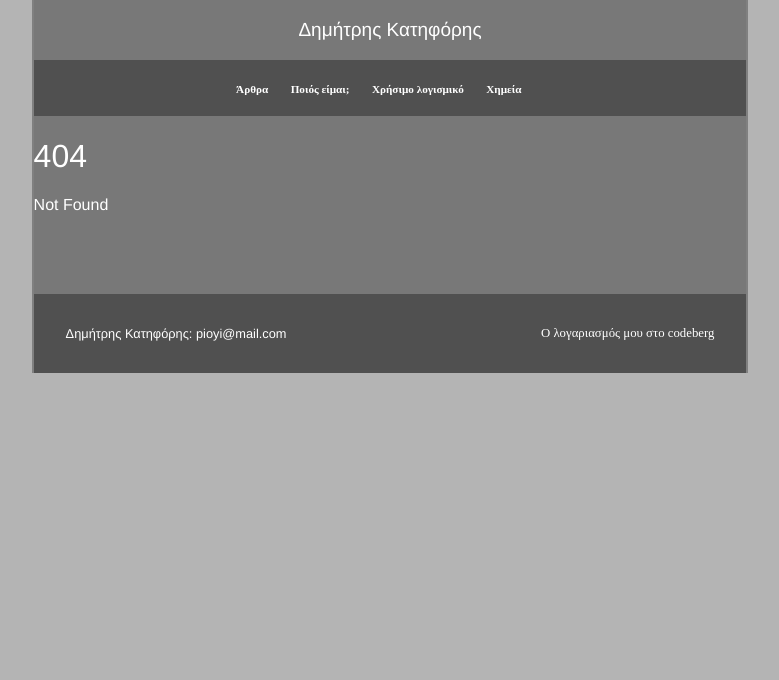
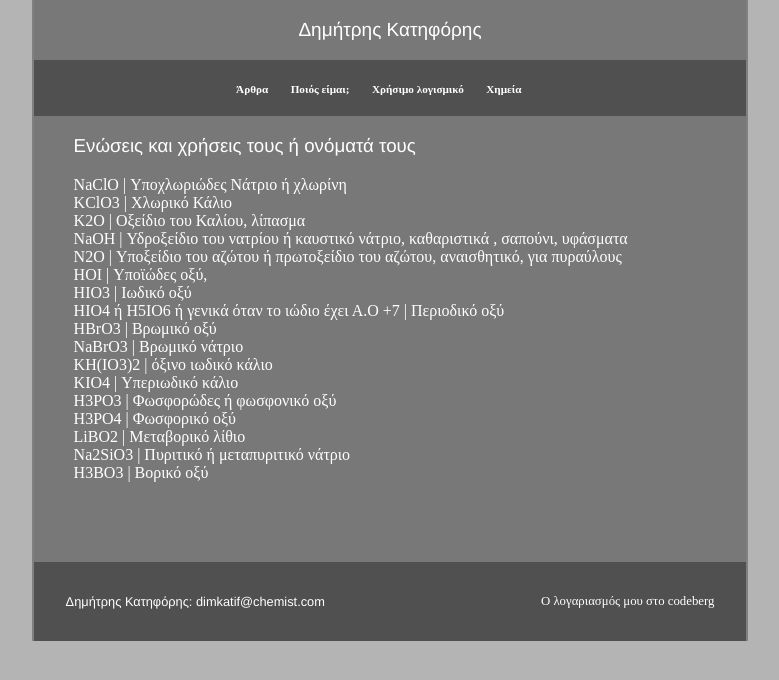
Before and after one commit to mitsoska/website_final, a SvelteKit app: page /nomenclature in a window 1280 px wide. Before the commit this address had no page. Shown: the top 680 px of the page, without its empty margins (250-1029 px from the left). Built offline with nearby package versions, Linux system fonts and the light colour scheme.

Commit message:
Added chemistry nav option

```diff
--- a/src/routes/+layout.svelte
+++ b/src/routes/+layout.svelte
@@ -3,14 +3,14 @@
 
 <nav>
   <div>
-    <a href = "/posts">Άρθρα</a><a href = "/about">Ποιός είμαι;</a><a href="/software">Χρήσιμο λογισμικό</a><a href="/Chemistry">Χημεία</a>
+    <a href = "/posts">Άρθρα</a><a href = "/about">Ποιός είμαι;</a><a href="/software">Χρήσιμο λογισμικό</a><a href="/chemistry">Χημεία</a>
   </div>
 </nav>
 
 <slot />
 
 <footer>
-  <p class="email">Δημήτρης Κατηφόρης: <span>pioyi@mail.com</span></p>
+  <p class="email">Δημήτρης Κατηφόρης: <span>dimkatif@chemist.com</span></p>
   <a href="https://codeberg.org/Dimitris.Katiforis" target="_blank">Ο λογαριασμός μου στο codeberg</a>
 </footer>
 </main>
--- a/src/routes/+page.svelte
+++ b/src/routes/+page.svelte
@@ -54,7 +54,7 @@ int main() {'{'}
 
   h1 {
     font-weight: 800;
-    color: rgb(100, 100, 100);
+    color: white;
   }
 
   .text {
--- /dev/null
+++ b/src/routes/nomenclature/+page.svelte
@@ -0,0 +1,32 @@
+<ul>
+<h3> Ενώσεις και χρήσεις τους ή ονόματά τους </h3>
+
+<li>NaClO | Υποχλωριώδες Νάτριο ή χλωρίνη</li>
+<li>KClO3 | Χλωρικό Κάλιο</li>
+<li>K2O | Οξείδιο του Καλίου, λίπασμα</li>
+<li>NaOH | Υδροξείδιο του νατρίου ή καυστικό νάτριο, καθαριστικά , σαπούνι, υφάσματα</li>
+<li>N2O | Υποξείδιο του αζώτου ή πρωτοξείδιο του αζώτου, αναισθητικό, για πυραύλους</li>
+<li>HOI | Υποϊώδες οξύ, </li>
+<li>ΗΙΟ3 | Ιωδικό οξύ</li>
+<li>ΗΙΟ4 ή Η5ΙΟ6 ή γενικά όταν το ιώδιο έχει Α.Ο +7 | Περιοδικό οξύ </li>
+<li>HBrO3 | Βρωμικό οξύ</li>
+<li>NaBrO3 | Βρωμικό νάτριο </li>
+<li>KH(IO3)2 | όξινο ιωδικό κάλιο </li>
+<li>KIO4 | Υπεριωδικό κάλιο </li>
+<li>H3PO3 | Φωσφορώδες ή φωσφονικό οξύ</li>
+<li>H3PO4 | Φωσφορικό οξύ </li>
+<li>LiBO2 | Μεταβορικό λίθιο</li>
+<li>Na2SiO3 | Πυριτικό ή μεταπυριτικό νάτριο</li>
+<li>H3BO3 | Βορικό οξύ</li>
+<li></li>
+
+</ul>
+
+<style>
+        ul {
+        list-style: none;
+}
+        li {
+        color: white;
+        }
+</style>
--- a/src/routes/posts/[slug]/+page.svelte
+++ b/src/routes/posts/[slug]/+page.svelte
@@ -43,7 +43,8 @@
   .card a
   {
    color: black;
-}
+  }
+
   .catigoria {
     color: black;
     width: 100%;
```
Also changed, not shown: src/routes/chemistry/+page.svelte (added, +9 -0 lines).
